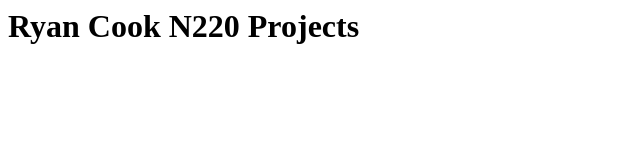
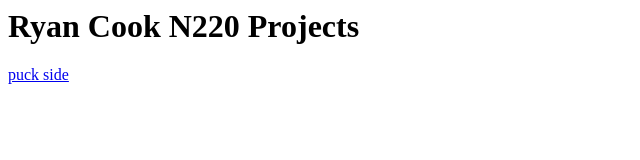
Before and after one commit to ryanjcook23/Ryans-Repo, a plain HTML site: page index.html in a window 1280 px wide. Shown: the full height of the page, 0-640 px from the left. Drawn offline with Linux system fonts and the light colour scheme.

Commit message:
assignments
added one of the links for first assignment

```diff
--- a/index.html
+++ b/index.html
@@ -4,5 +4,8 @@
     </head>
  <body>
      <h1> Ryan Cook N220 Projects</h1>
+
+     <a href="http://127.0.0.1:5500/puck%20side.html "> puck side</a>
+
   </body>
 <html>
```
